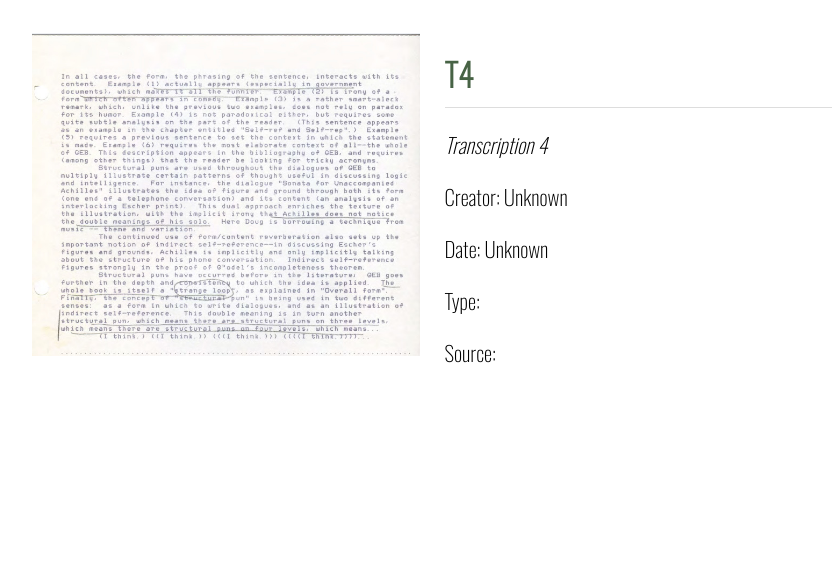
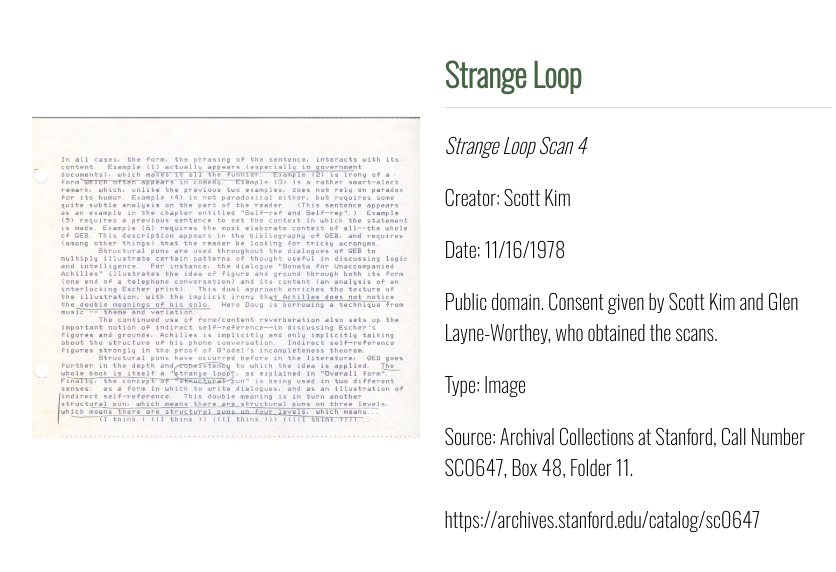
Before and after one commit to victoryang-stack/StrangeLoop, a Jekyll site: the page built from _mindoc_media/T4.md, in a window 1280 px wide. Shown: the top 572 px of the page, without its empty margins (208-1044 px from the left). Built offline with Jekyll 4.4.1, drawn with Linux system fonts in a browser that asks for light colours.

Commit message:
Update T4.md

```diff
--- a/_mindoc_media/T4.md
+++ b/_mindoc_media/T4.md
@@ -3,17 +3,17 @@ page: source
 title: T4
 media_type: image
 
-_title: T4
-description: Transcription 4
-creator: Unknown
-_date: Unknown
-rights:
-type:
-source:
-identifier:
+_title: Strange Loop
+description: Strange Loop Scan 4
+creator: Scott Kim
+_date: 11/16/1978
+rights: Public domain. Consent given by Scott Kim and Glen Layne-Worthey, who obtained the scans.
+type: Image
+source: Archival Collections at Stanford, Call Number SC0647, Box 48, Folder 11.
+identifier: https://archives.stanford.edu/catalog/sc0647
 contributor:
 format:
-credit_(IPTC):
+credit_(IPTC): Digitization by Glen Layne-Worthey, courtesy of Archival Collections at Stanford
 date_created_(IPTC):
 
 _path: /assets/img/Images/T4.jpeg
```
